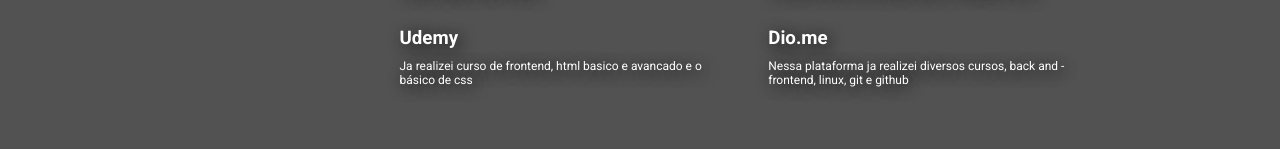
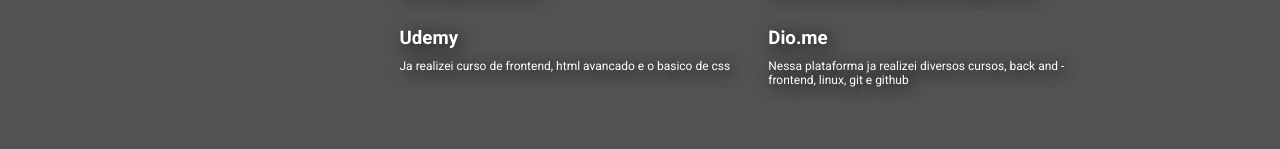
Before and after one commit to rribeiro151/rribeiro151.github.io, a plain HTML site: page index.html in a window 1280 px wide. Shown: the part 510-659 px from the top of the page. Drawn offline with Linux system fonts and the light colour scheme.

Commit message:
mais alteracoes

```diff
--- a/index.html
+++ b/index.html
@@ -103,7 +103,7 @@
           <li class="prof-course">
             <h3 class="prof-course-title">Udemy</h3>
             <p class="prof-course-description">
-              Ja realizei curso de frontend, html basico e avancado e o básico de css
+              Ja realizei curso de frontend, html avancado e o basico de css
             </p>
           </li>
           <li class="prof-course">
```
